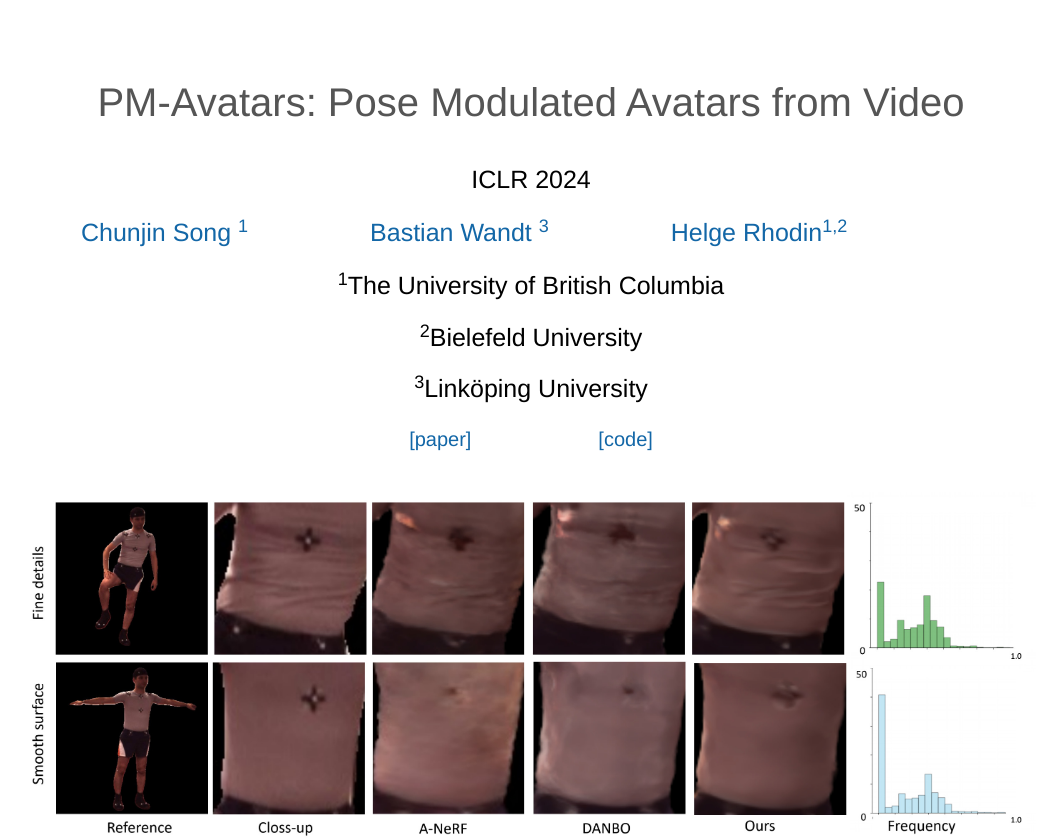
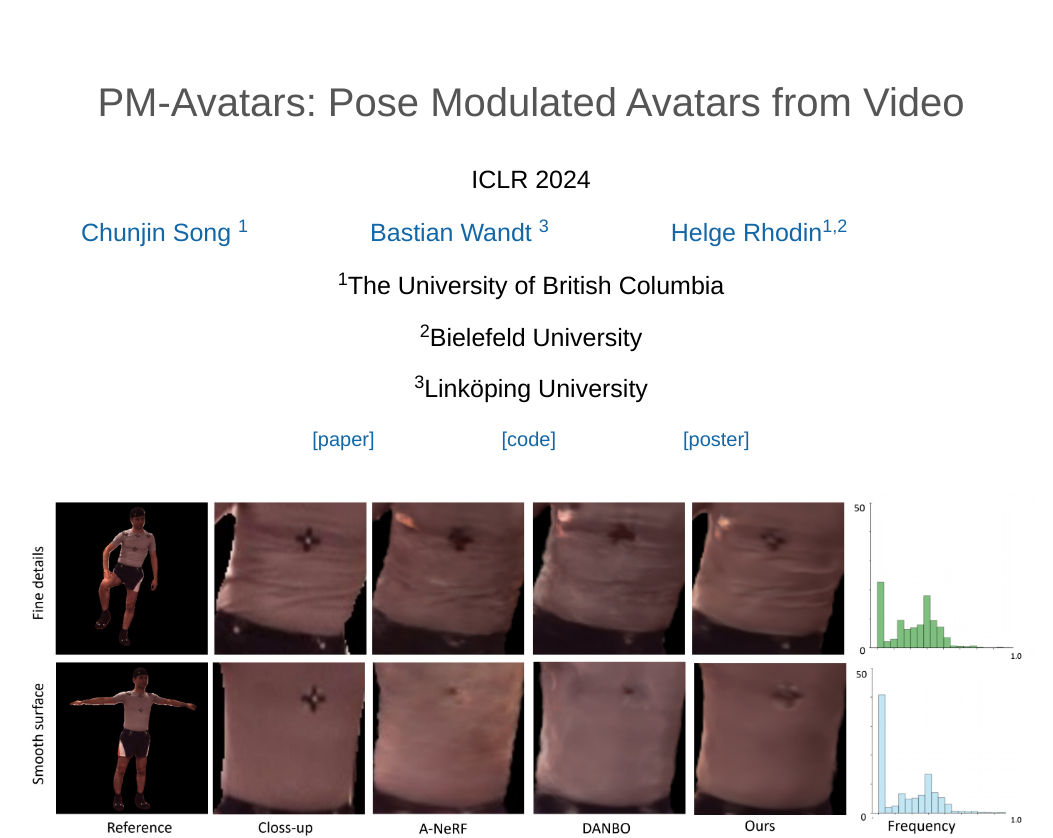
Before and after one commit to ChunjinSong/PM-Avatars, a plain HTML site: page index.html in a window 1280 px wide. Shown: the top 838 px of the page, without its empty margins (109-1162 px from the left). Drawn offline with Linux system fonts and the light colour scheme.

Commit message:
add poster

```diff
--- a/index.html
+++ b/index.html
@@ -32,7 +32,9 @@
         <affiliation><sup>2</sup>Bielefeld University</affiliation>
         <affiliation><sup>3</sup>Linköping University</affiliation>
         <affiliation><a href="https://openreview.net/pdf?id=5t44vPlv9x" class="links">[paper]</a>
-            <a href="https://github.com/ChunjinSong/PM-Avatars" class="links">[code]</a></affiliation>
+                     <a href="https://github.com/ChunjinSong/PM-Avatars" class="links">[code]</a>
+                     <a href="vid/poster.png" class="links">[poster]</a>
+        </affiliation>
 
     </section>
 
```
Also changed, not shown: 1 other file.
